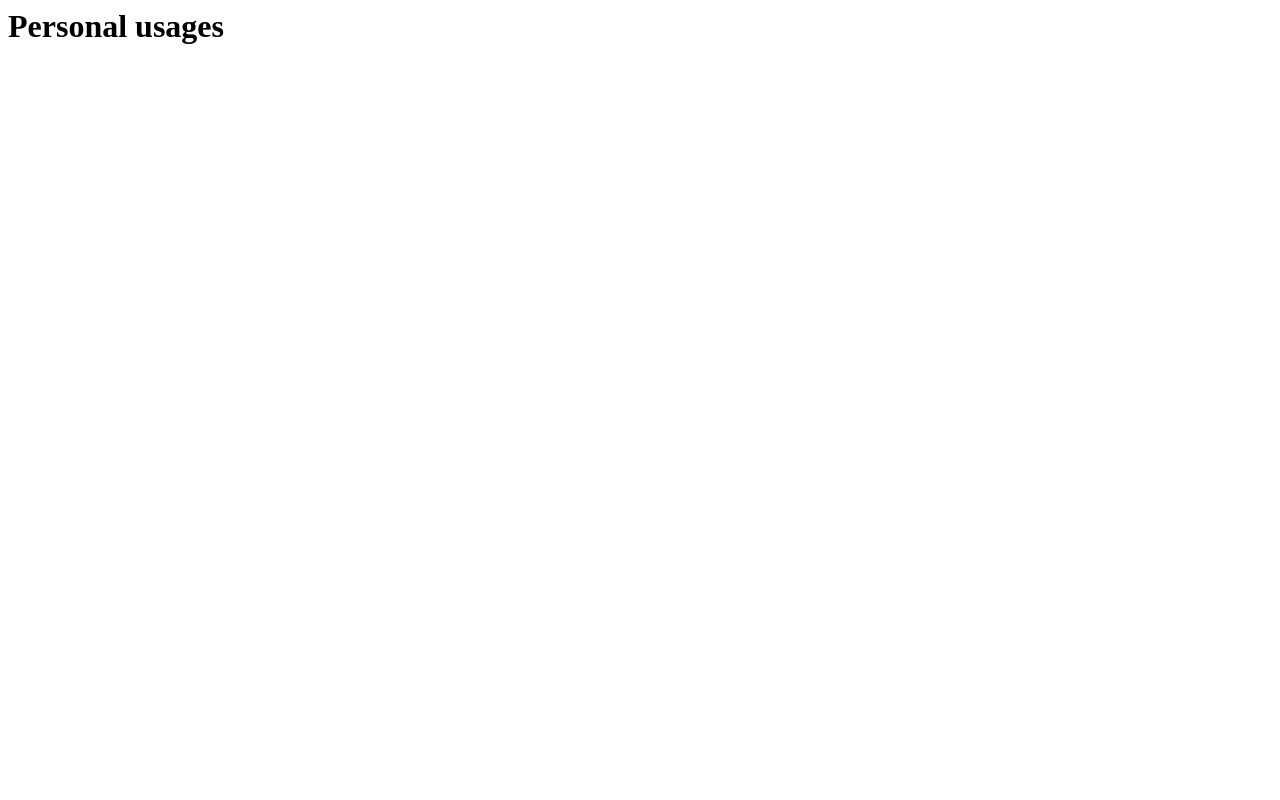
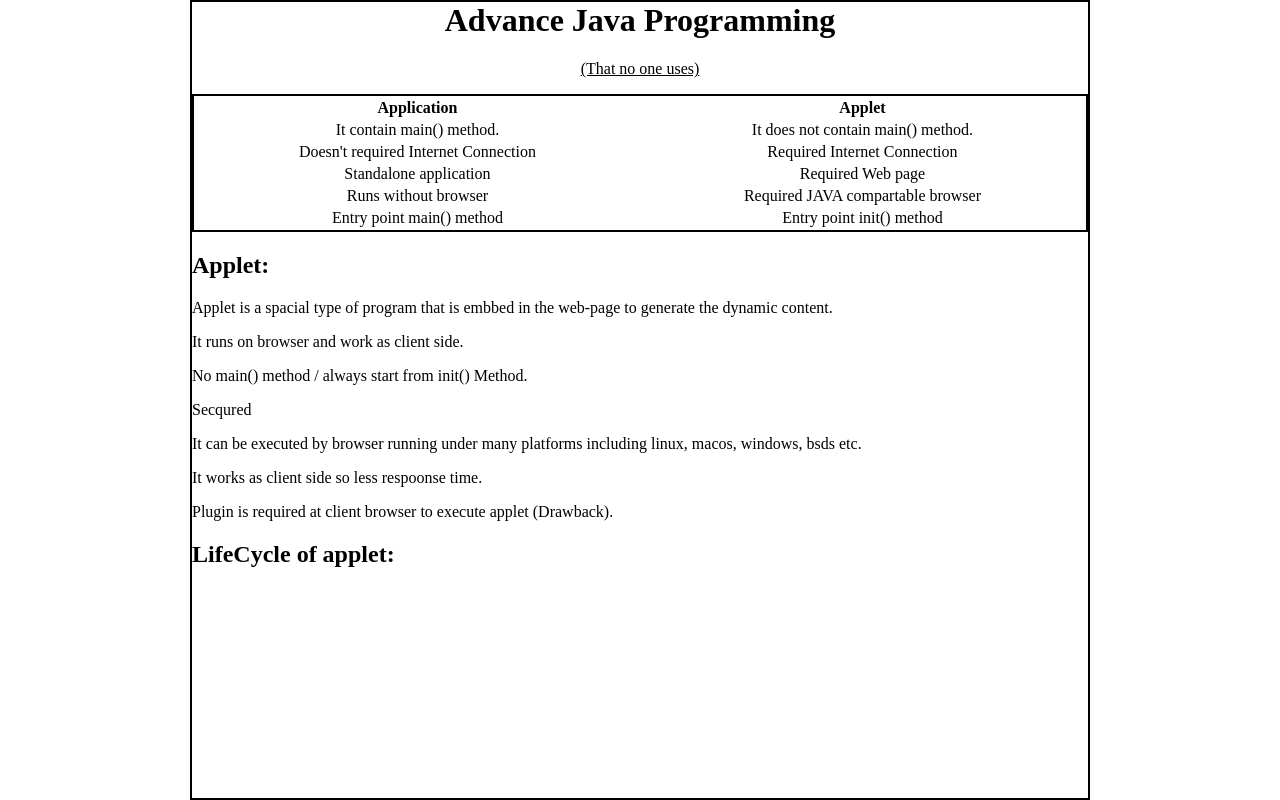
Before and after one commit to user7004/user7004.github.io, a plain HTML site: page index.html in a window 1280 px wide. Drawn offline with Linux system fonts and the light colour scheme.

Commit message:
Add files via upload

```diff
--- a/index.html
+++ b/index.html
@@ -1,8 +1,60 @@
 <html>
-  <head>
-    <title>Personal Matrial</title>
-  </head>
-  <body>
-    <h1>Personal usages</h1>
-  </body>
+<head>
+	<title>Personal Mutrial</title>
+<style>
+body{
+	width: 70%;
+	margin: auto;
+	border: 2px solid black;
+}
+</style>
+</head>
+<body>
+<h1 style="text-align:center;">Advance Java Programming</h1>
+<p style="text-align:center;"><u>(That no one uses)</u><p>
+<table style="width:100%; border:2px solid black; text-align: center;">
+	<tr>
+	<th>Application</th>
+	<th>Applet</th>
+	</tr>
+	<tr>
+		<td>It contain main() method.</td>
+		<td>It does not contain main() method.</td>
+	</tr>
+	<tr>
+		<td>Doesn't required Internet Connection</td>
+		<td>Required Internet Connection</td>
+	</tr>
+	<tr>
+		<td>Standalone application</td>
+		<td>Required Web page</td>
+	</tr>
+	<tr>
+		<td>Runs without browser</td>
+		<td>Required JAVA compartable browser</td>
+	</tr>
+	<tr>
+		<td>Entry point main() method</td>
+		<td>Entry point init() method</td>
+	</tr>
+</table>
+
+<h2>Applet:</h2>
+<p>Applet is a spacial type of program that is embbed in the web-page to generate the dynamic content.</p>
+<p>It runs on browser and work as client side.</P>
+<p>No main() method / always start from init() Method.</p>
+<p>Secqured</P>
+<p>It can be executed by browser running under many platforms including linux, macos, windows, bsds etc.</p>
+<p>It works as client side so less respoonse time.</p>
+<p>Plugin is required at client browser to execute applet (Drawback).</p>
+
+<h2>LifeCycle of applet:</h2>
+
+
+
+
+
+
+</table>
+</body>
 </html>
```
